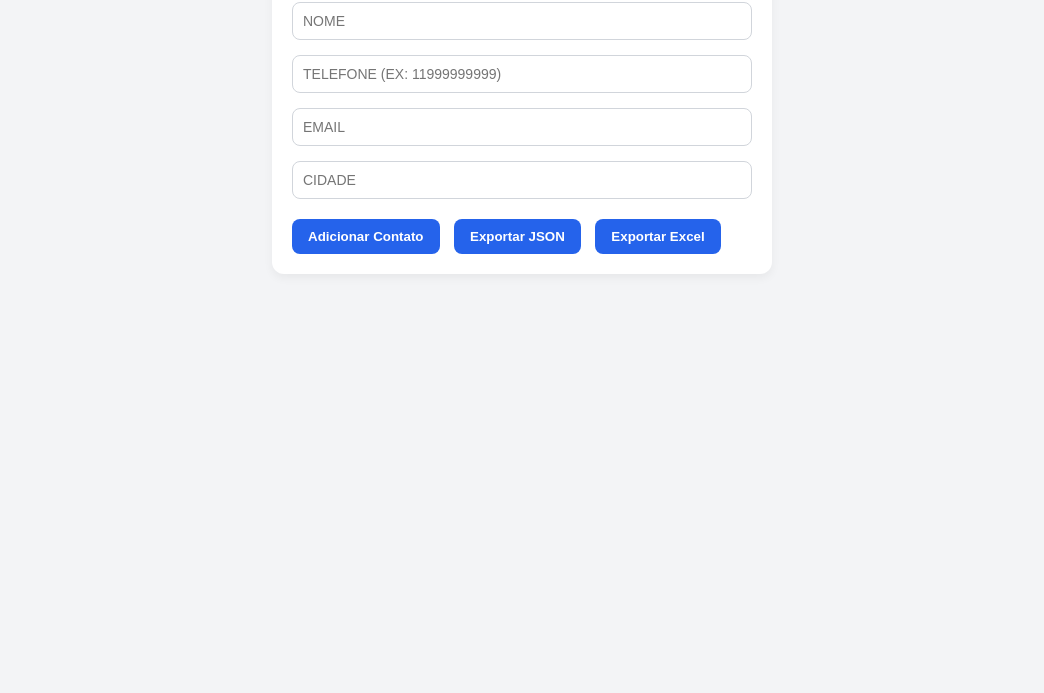
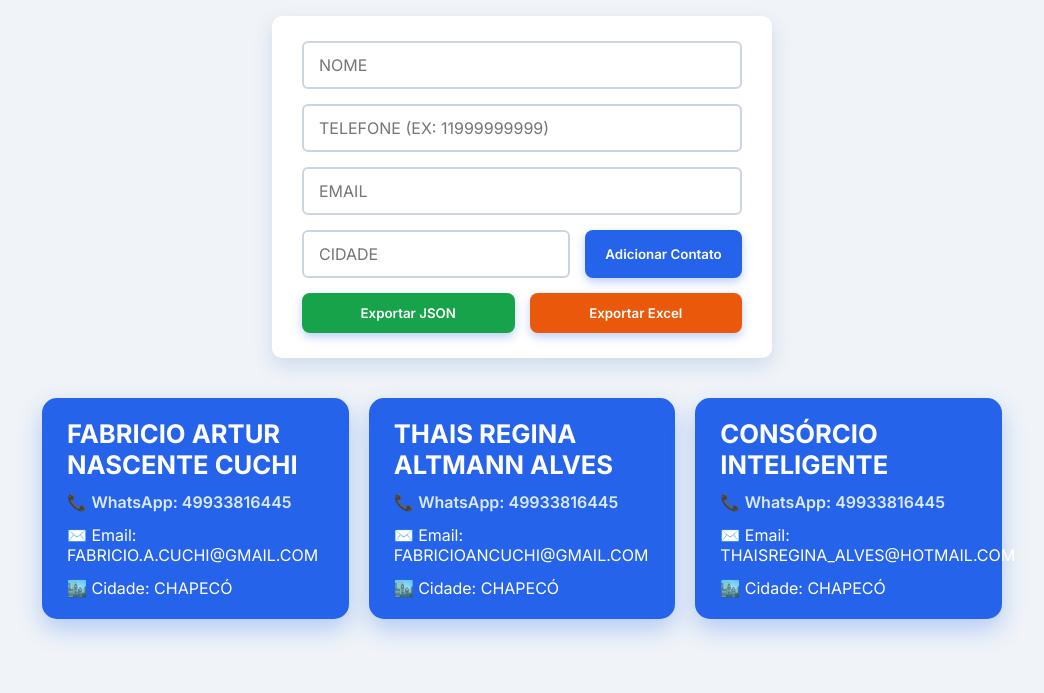
Before and after one commit to fabricioarturcuchi/crm-cartoes, a plain HTML site: page index.html in a window 1280 px wide. Shown: the part 107-800 px from the top of the page, without its empty margins (118-1162 px from the left). Drawn offline with Linux system fonts and the light colour scheme.

Commit message:
Update index.html

```diff
--- a/index.html
+++ b/index.html
@@ -1,131 +1,170 @@
 <!DOCTYPE html>
 <html lang="pt-BR">
 <head>
-  <meta charset="UTF-8">
+  <meta charset="UTF-8" />
   <title>CRM - Contatos</title>
-  <meta name="viewport" content="width=device-width, initial-scale=1.0">
-  <link href="https://fonts.googleapis.com/css2?family=Inter:wght@400;600;700&display=swap" rel="stylesheet">
+  <meta name="viewport" content="width=device-width, initial-scale=1.0" />
+  <link href="https://fonts.googleapis.com/css2?family=Inter:wght@400;600;700&display=swap" rel="stylesheet" />
   <script src="https://unpkg.com/write-excel-file@1.x/bundle/write-excel-file.min.js"></script>
 
   <style>
-    :root {
-      --bg: #f3f4f6;
-      --primary: #2563eb;
-      --accent: #1e40af;
-      --card-bg: #e0f2fe;
-      --border: #d1d5db;
-      --text: #111827;
-      --gray: #4b5563;
-    }
-
+    /* Reset básico */
     * {
       box-sizing: border-box;
-      margin: 0;
-      padding: 0;
+      font-family: 'Inter', sans-serif;
     }
 
     body {
-      background-color: var(--bg);
-      font-family: 'Inter', sans-serif;
-      color: var(--text);
-      padding: 30px;
+      background: #f0f4f8;
+      margin: 0;
+      padding: 20px;
+      color: #333;
+      display: flex;
+      flex-direction: column;
+      align-items: center;
+      min-height: 100vh;
     }
 
     h1 {
+      font-size: 2.4rem;
+      color: #1e40af; /* Azul escuro */
+      margin-bottom: 30px;
       text-align: center;
-      font-size: 2rem;
-      margin-bottom: 20px;
-      color: var(--primary);
     }
 
-    form {
-      background-color: #ffffff;
-      padding: 20px;
-      border-radius: 12px;
-      box-shadow: 0 4px 10px rgba(0,0,0,0.05);
-      margin: 0 auto 40px auto;
+    form#cadastroForm {
+      background: white;
+      padding: 25px 30px;
+      border-radius: 10px;
+      box-shadow: 0 8px 20px rgba(30, 64, 175, 0.15);
+      width: 100%;
       max-width: 500px;
+      margin-bottom: 40px;
+      display: flex;
+      flex-wrap: wrap;
+      gap: 15px;
+      justify-content: center;
     }
 
-    form input {
-      width: 100%;
-      padding: 10px;
-      margin-bottom: 15px;
-      border: 1px solid var(--border);
-      border-radius: 8px;
-      font-size: 14px;
+    form#cadastroForm input {
+      flex: 1 1 45%;
+      padding: 12px 15px;
+      font-size: 1rem;
+      border: 2px solid #cbd5e1; /* cinza claro */
+      border-radius: 6px;
       text-transform: uppercase;
+      transition: border-color 0.25s ease;
     }
 
-    form button {
-      padding: 10px 16px;
-      background-color: var(--primary);
-      color: #fff;
-      border: none;
-      border-radius: 8px;
-      cursor: pointer;
-      font-weight: 600;
-      margin-right: 10px;
-      margin-top: 5px;
+    form#cadastroForm input:focus {
+      border-color: #2563eb; /* azul vibrante */
+      outline: none;
     }
 
-    form button:hover {
-      background-color: var(--accent);
+    form#cadastroForm input#telefone {
+      flex-basis: 100%; /* telefone ocupa linha inteira para facilitar */
+    }
+
+    form#cadastroForm button {
+      padding: 12px 20px;
+      font-weight: 600;
+      border-radius: 8px;
+      border: none;
+      cursor: pointer;
+      transition: background-color 0.3s ease;
+      flex: 1 1 30%;
+      min-width: 120px;
+      color: white;
+      box-shadow: 0 4px 10px rgba(37, 99, 235, 0.3);
+    }
+
+    form#cadastroForm button[type="submit"] {
+      background-color: #2563eb;
+    }
+    form#cadastroForm button[type="submit"]:hover {
+      background-color: #1d4ed8;
+    }
+
+    form#cadastroForm button#exportarJson {
+      background-color: #16a34a; /* verde */
+    }
+    form#cadastroForm button#exportarJson:hover {
+      background-color: #15803d;
+    }
+
+    form#cadastroForm button#exportarExcel {
+      background-color: #ea580c; /* laranja */
+    }
+    form#cadastroForm button#exportarExcel:hover {
+      background-color: #c2410c;
     }
 
     #cardsContainer {
       display: grid;
-      grid-template-columns: repeat(3, 1fr);
+      grid-template-columns: repeat(auto-fill, minmax(280px, 1fr));
       gap: 20px;
-      max-width: 1200px;
-      margin: 0 auto;
+      width: 100%;
+      max-width: 960px;
+      margin-bottom: 40px;
     }
 
     .card {
-      background-color: var(--card-bg);
-      border: 1px solid var(--border);
-      border-radius: 12px;
-      padding: 16px;
-      box-shadow: 0 2px 6px rgba(0,0,0,0.05);
-      transition: transform 0.2s ease;
+      background: #2563eb; /* azul vibrante */
+      color: white;
+      padding: 20px 25px;
+      border-radius: 15px;
+      box-shadow: 0 10px 25px rgba(37, 99, 235, 0.3);
+      display: flex;
+      flex-direction: column;
+      gap: 12px;
+      transition: transform 0.3s ease, box-shadow 0.3s ease;
+      cursor: default;
+    }
+
+    .card:hover {
+      transform: translateY(-8px);
+      box-shadow: 0 15px 35px rgba(37, 99, 235, 0.5);
+    }
+
+    .card h2 {
+      font-size: 1.6rem;
+      font-weight: 700;
+      margin: 0;
       text-transform: uppercase;
     }
 
-    .card:hover {
-      transform: translateY(-4px);
-    }
-
-    .card h2 {
-      font-size: 1.4rem;
-      margin-bottom: 10px;
-      color: var(--accent);
-    }
-
     .card p {
-      font-size: 14px;
-      color: var(--gray);
-      margin: 6px 0;
+      margin: 0;
+      font-size: 1rem;
+      line-height: 1.3;
     }
 
     .card a {
-      color: #047857;
+      color: #dbeafe; /* azul claro */
       text-decoration: none;
       font-weight: 600;
     }
 
-    @media (max-width: 1024px) {
+    .card a:hover {
+      text-decoration: underline;
+    }
+
+    /* Responsividade para telas menores */
+    @media (max-width: 600px) {
+      form#cadastroForm input {
+        flex-basis: 100%;
+      }
+      form#cadastroForm button {
+        flex-basis: 100%;
+      }
       #cardsContainer {
-        grid-template-columns: repeat(2, 1fr);
+        grid-template-columns: 1fr 1fr;
       }
     }
 
-    @media (max-width: 700px) {
+    @media (max-width: 400px) {
       #cardsContainer {
         grid-template-columns: 1fr;
-      }
-
-      form {
-        padding: 15px;
       }
     }
   </style>
@@ -135,10 +174,10 @@
   <h1>📇 Cadastro de Contato</h1>
 
   <form id="cadastroForm">
-    <input type="text" id="nome" placeholder="Nome" required>
-    <input type="text" id="telefone" placeholder="Telefone (ex: 11999999999)" required>
-    <input type="email" id="email" placeholder="Email" required>
-    <input type="text" id="cidade" placeholder="Cidade" required>
+    <input type="text" id="nome" placeholder="Nome" required />
+    <input type="text" id="telefone" placeholder="Telefone (ex: 11999999999)" required />
+    <input type="email" id="email" placeholder="Email" required />
+    <input type="text" id="cidade" placeholder="Cidade" required />
     <button type="submit">Adicionar Contato</button>
     <button type="button" id="exportarJson">Exportar JSON</button>
     <button type="button" id="exportarExcel">Exportar Excel</button>
@@ -148,12 +187,41 @@
 
   <script>
     const contatos = [];
-
     const form = document.getElementById('cadastroForm');
     const container = document.getElementById('cardsContainer');
     const exportarJsonBtn = document.getElementById('exportarJson');
     const exportarExcelBtn = document.getElementById('exportarExcel');
 
+    // Função para criar cartão visual
+    function criarCartao(contato) {
+      const card = document.createElement('div');
+      card.className = 'card';
+      card.innerHTML = `
+        <h2>${contato.nome}</h2>
+        <p>📞 <a href="${contato.linkWhats}" target="_blank" rel="noopener noreferrer">WhatsApp: ${contato.telefone}</a></p>
+        <p>✉️ Email: ${contato.email}</p>
+        <p>🏙️ Cidade: ${contato.cidade}</p>
+      `;
+      container.appendChild(card);
+    }
+
+    // Carregar contatos do JSON hospedado no GitHub
+    async function fetchContatosSalvos() {
+      try {
+        const response = await fetch('contatos.json');
+        if (!response.ok) throw new Error('Arquivo não encontrado ou inacessível');
+        const data = await response.json();
+
+        data.forEach(contato => {
+          contatos.push(contato);
+          criarCartao(contato);
+        });
+      } catch (err) {
+        console.warn('Não foi possível carregar os contatos salvos:', err.message);
+      }
+    }
+
+    // Evento de envio de novo contato
     form.addEventListener('submit', e => {
       e.preventDefault();
 
@@ -163,32 +231,17 @@
       const cidade = document.getElementById('cidade').value.trim().toUpperCase();
       const linkWhats = `https://wa.me/${telefone.replace(/\D/g, '')}`;
 
-      const contato = {
-        nome,
-        telefone,
-        email,
-        cidade,
-        linkWhats
-      };
-
+      const contato = { nome, telefone, email, cidade, linkWhats };
       contatos.push(contato);
-
-      const card = document.createElement('div');
-      card.className = 'card';
-      card.innerHTML = `
-        <h2>${nome}</h2>
-        <p>📞 <a href="${linkWhats}" target="_blank">WhatsApp: ${telefone}</a></p>
-        <p>✉️ Email: ${email}</p>
-        <p>🏙️ Cidade: ${cidade}</p>
-      `;
-      container.appendChild(card);
+      criarCartao(contato);
 
       form.reset();
     });
 
+    // Exportar para JSON
     exportarJsonBtn.addEventListener('click', () => {
       if (contatos.length === 0) {
-        alert("Nenhum contato para exportar.");
+        alert('Nenhum contato para exportar.');
         return;
       }
 
@@ -201,6 +254,7 @@
       URL.revokeObjectURL(url);
     });
 
+    // Exportar para Excel
     exportarExcelBtn.addEventListener('click', async () => {
       if (!contatos.length) {
         alert('Nenhum contato para exportar.');
@@ -208,11 +262,11 @@
       }
 
       const schema = [
-        { column: 'Nome', type: String, value: contato => contato.nome },
-        { column: 'Telefone', type: String, value: contato => contato.telefone },
-        { column: 'Email', type: String, value: contato => contato.email },
-        { column: 'Cidade', type: String, value: contato => contato.cidade },
-        { column: 'Link WhatsApp', type: String, value: contato => contato.linkWhats }
+        { column: 'Nome', type: String, value: c => c.nome },
+        { column: 'Telefone', type: String, value: c => c.telefone },
+        { column: 'Email', type: String, value: c => c.email },
+        { column: 'Cidade', type: String, value: c => c.cidade },
+        { column: 'Link WhatsApp', type: String, value: c => c.linkWhats }
       ];
 
       await writeXlsxFile(contatos, {
@@ -220,7 +274,9 @@
         fileName: 'contatos.xlsx'
       });
     });
+
+    // Carrega os contatos do JSON ao iniciar a página
+    window.onload = fetchContatosSalvos;
   </script>
-
 </body>
 </html>
```
